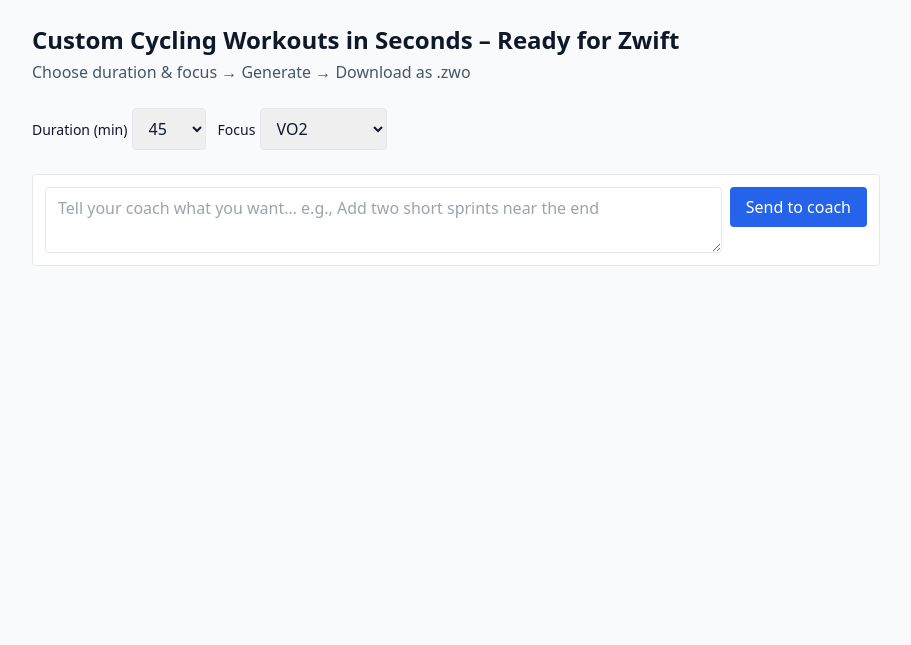
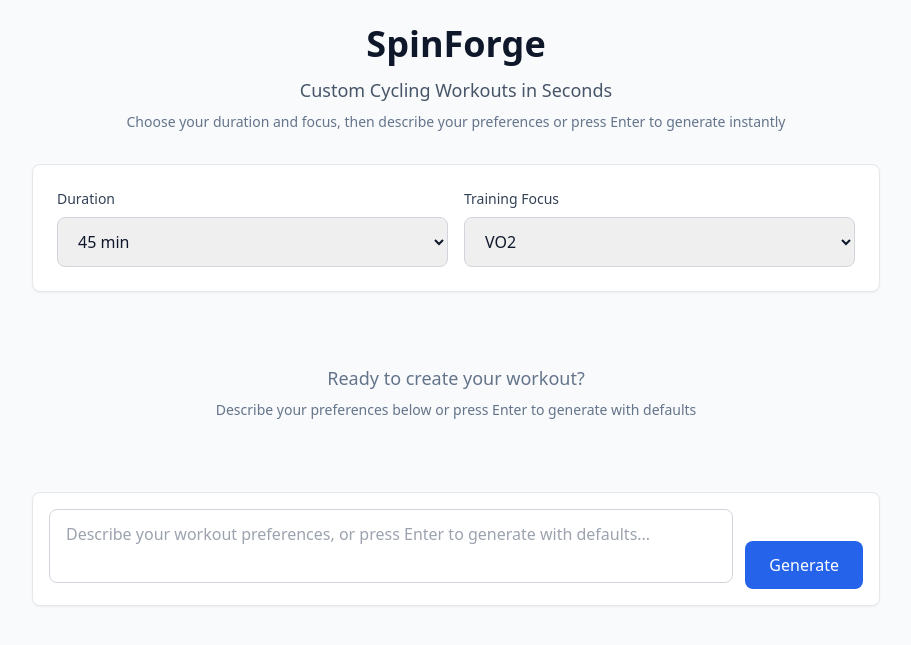
Before and after one commit to sbadecker/SpinForge, a Flask app: page / in a window 1280 px wide. Shown: the top 645 px of the page, without its empty margins (184-1095 px from the left). Run offline with Flask 3, Linux system fonts and the light colour scheme; some libraries are stand-ins or nearby versions.

Commit message:
Front-end face lift

```diff
--- a/templates/index.html
+++ b/templates/index.html
@@ -2,33 +2,79 @@
 <html>
 <head>
   <meta charset="utf-8"/>
-  <title>RoadForge – Workouts in Sekunden</title>
+  <title>SpinForge – Custom Cycling Workouts in Seconds</title>
   <meta name="viewport" content="width=device-width, initial-scale=1"/>
   <script src="https://unpkg.com/htmx.org@1.9.12"></script>
   <script src="https://cdn.tailwindcss.com"></script>
+  <style>
+    @keyframes slide-up {
+      from {
+        opacity: 0;
+        transform: translateY(20px);
+      }
+      to {
+        opacity: 1;
+        transform: translateY(0);
+      }
+    }
+
+    .animate-slide-up {
+      animation: slide-up 0.3s ease-out;
+    }
+
+    .wf-bar {
+      transition: opacity 0.2s ease, transform 0.2s ease;
+    }
+
+    .wf-bar:hover {
+      transform: scale(1.02);
+    }
+
+    .chart-fade-in {
+      animation: fade-in 0.5s ease-out;
+    }
+
+    @keyframes fade-in {
+      from { opacity: 0; }
+      to { opacity: 1; }
+    }
+
+    .sr-only {
+      position: absolute;
+      width: 1px;
+      height: 1px;
+      padding: 0;
+      margin: -1px;
+      overflow: hidden;
+      clip: rect(0, 0, 0, 0);
+      white-space: nowrap;
+      border: 0;
+    }
+  </style>
 </head>
-<body class="bg-slate-50 text-slate-900">
+<body class="bg-gray-50 text-slate-900">
   <div class="max-w-4xl mx-auto p-6">
-    <h1 class="text-2xl font-bold mb-1">Custom Cycling Workouts in Seconds – Ready for Zwift</h1>
-    <p class="text-slate-600 mb-6">Choose duration & focus → Generate → Download as .zwo</p>
+    <div class="text-center mb-8">
+      <h1 class="text-4xl font-bold text-slate-900 mb-3">SpinForge</h1>
+      <p class="text-lg text-slate-600 mb-2">Custom Cycling Workouts in Seconds</p>
+      <p class="text-sm text-slate-500">Choose your duration and focus, then describe your preferences or press Enter to generate instantly</p>
+    </div>
 
     <!-- Form -->
-    <form class="flex flex-wrap gap-3 items-end"
-          hx-post="/preview_nl" hx-trigger="submit"
-          hx-target="#preview" hx-swap="none" id="wf" novalidate>
-      <div id="form-errors" class="w-full text-red-600 text-sm hidden"></div>
+    <div class="bg-white rounded-lg shadow-sm border border-gray-200 p-6 mb-6">
+      <div id="form-errors" class="w-full text-red-600 text-sm hidden mb-4"></div>
 
-
-      <label class="block">
-        <span class="text-sm">Duration (min)</span>
-        <select name="duration_min" class="px-3 py-2 border rounded" required>
-          <option>30</option><option selected>45</option><option>60</option><option>75</option><option>90</option><option>105</option><option>120</option><option>135</option><option>150</option><option>165</option><option>180</option><option>195</option><option>210</option><option>225</option><option>240</option>
+      <div class="flex flex-col sm:flex-row gap-4 items-end">
+        <label class="block flex-1">
+          <span class="text-sm font-medium text-slate-700 mb-2 block">Duration</span>
+          <select name="duration_min" class="w-full px-4 py-3 border border-gray-300 rounded-lg focus:ring-2 focus:ring-blue-500 focus:border-blue-500 transition-colors" required aria-label="Workout duration in minutes">
+            <option>30 min</option><option selected>45 min</option><option>60 min</option><option>75 min</option><option>90 min</option><option>105 min</option><option>120 min</option><option>135 min</option><option>150 min</option><option>165 min</option><option>180 min</option><option>195 min</option><option>210 min</option><option>225 min</option><option>240 min</option>
           </select>
         </label>
 
-      <label class="block">
-        <span class="text-sm">Focus</span>
-        <select name="focus" class="px-3 py-2 border rounded" required>
+        <label class="block flex-1">
+          <span class="text-sm font-medium text-slate-700 mb-2 block">Training Focus</span>
+          <select name="focus" class="w-full px-4 py-3 border border-gray-300 rounded-lg focus:ring-2 focus:ring-blue-500 focus:border-blue-500 transition-colors" required aria-label="Training focus type">
             <option>Recovery</option>
             <option>Endurance</option>
             <option>SweetSpot</option>
@@ -36,33 +82,39 @@
             <option selected>VO2</option>
           </select>
         </label>
-
-      <label id="row-vary" class="inline-flex items-center gap-2">
-        <input type="checkbox" name="vary" class="w-4 h-4">
-        <span class="text-sm">Variation</span>
-      </label>
-
-      <!-- NL preferences -->
-      <label id="row-prefs" class="block w-full hidden">
-        <span class="text-sm">Preferences (free text)</span>
-        <textarea name="prefs" rows="3" class="w-full px-3 py-2 border rounded" placeholder="e.g., 3x8min @ Z4 with 4min Z2 recoveries; include 10min warmup & cooldown"></textarea>
-      </label>
-      <button id="btn-submit" class="px-4 py-2 bg-blue-600 text-white rounded">Generate workout</button>
-    </form>
+      </div>
+    </div>
 
     <!-- Preview -->
-    <div id="preview" class="mt-6 text-sm text-slate-800">
-      <div class="text-slate-500">No workout generated yet.</div>
+    <div id="preview" class="mb-6">
+      <div class="text-center text-slate-500 py-12">
+        <div class="text-lg mb-2">Ready to create your workout?</div>
+        <div class="text-sm">Describe your preferences below or press Enter to generate with defaults</div>
+      </div>
     </div>
 
-    <!-- Conversation (NL mode) -->
-    <div id="chat" class="mt-6 space-y-4 hidden" aria-live="polite" aria-relevant="additions"></div>
+    <!-- Conversation -->
+    <div id="chat" class="space-y-4 mb-6" aria-live="polite" aria-relevant="additions" role="log" aria-label="Workout generation conversation"></div>
 
-    <!-- Composer (NL mode) -->
-    <div id="composer-wrap" class="mt-4 border rounded bg-white p-3 sticky bottom-0 hidden">
-      <div class="flex items-start gap-2">
-        <textarea id="composer" rows="2" class="flex-1 px-3 py-2 border rounded" placeholder="Tell your coach what you want… e.g., Add two short sprints near the end"></textarea>
-        <button id="btn-send" class="px-4 py-2 bg-blue-600 text-white rounded">Send to coach</button>
+    <!-- Composer -->
+    <div class="bg-white rounded-lg shadow-sm border border-gray-200 p-4 sticky bottom-6 sm:bottom-6 bottom-4">
+      <div class="flex flex-col sm:flex-row items-end gap-3">
+        <div class="flex-1 w-full">
+          <textarea
+            id="composer"
+            rows="2"
+            class="w-full px-4 py-3 border border-gray-300 rounded-lg focus:ring-2 focus:ring-blue-500 focus:border-blue-500 transition-colors resize-none min-h-[44px]"
+            placeholder="Describe your workout preferences, or press Enter to generate with defaults..."
+            aria-label="Workout preferences"
+          ></textarea>
+        </div>
+        <button
+          id="btn-send"
+          class="w-full sm:w-auto px-6 py-3 bg-blue-600 text-white rounded-lg hover:bg-blue-700 focus:ring-2 focus:ring-blue-500 focus:ring-offset-2 transition-colors font-medium min-h-[44px]"
+          aria-label="Generate workout"
+        >
+          Generate
+        </button>
       </div>
       <div id="composer-error" class="text-sm text-red-600 mt-2 hidden"></div>
     </div>
@@ -73,12 +125,12 @@
     // Helper & Zones/Palette
     // -----------------------
     const ZONES = [
-      { label: 'Z1', min: 0.00, max: 0.55, color: '#9ca3af' },    // Grey
-      { label: 'Z2', min: 0.55, max: 0.75, color: '#3b82f6' },    // Blue
-      { label: 'Z3', min: 0.75, max: 0.90, color: '#22c55e' },    // Green
-      { label: 'Z4', min: 0.90, max: 1.05, color: '#f59e0b' },    // Yellow
-      { label: 'Z5', min: 1.05, max: 1.20, color: '#f97316' },    // Orange
-      { label: 'Z6', min: 1.20, max: Infinity, color: '#ef4444' },    // Red (open-ended)
+      { label: 'Z1', min: 0.00, max: 0.55, color: '#94a3b8' },    // Slate
+      { label: 'Z2', min: 0.55, max: 0.75, color: '#2563eb' },    // Blue
+      { label: 'Z3', min: 0.75, max: 0.90, color: '#16a34a' },    // Green
+      { label: 'Z4', min: 0.90, max: 1.05, color: '#eab308' },    // Yellow
+      { label: 'Z5', min: 1.05, max: 1.20, color: '#ea580c' },    // Orange
+      { label: 'Z6', min: 1.20, max: Infinity, color: '#dc2626' },    // Red
     ];
     function zoneFor(p) {
       const x = Math.max(0, p || 0);
@@ -144,9 +196,9 @@
     // -----------------------
     // Form Validation (Client)
     // -----------------------
-    const form = document.getElementById('wf');
+    const form = document.querySelector('form');
     const errorsEl = document.getElementById('form-errors');
-    const submitBtn = document.getElementById('btn-submit');
+    const submitBtn = document.getElementById('btn-send');
 
     const allowedFocus = new Set(['Recovery','Endurance','SweetSpot','Threshold','VO2']);
 
@@ -196,57 +248,12 @@
     }
 
     function updateModeUI() {
-      // toggle endpoint
-      form.setAttribute('hx-post', isNLMode() ? '/preview_nl' : '/preview');
-      // toggle fields
-      // In chat (NL) mode, hide the old free-text preferences field
-      document.getElementById('row-prefs').classList.toggle('hidden', isNLMode());
-      document.getElementById('row-vary').classList.toggle('hidden', isNLMode());
-      // chat vs preview
-      document.getElementById('chat').classList.toggle('hidden', !isNLMode());
-      document.getElementById('composer-wrap').classList.toggle('hidden', !isNLMode());
-      document.getElementById('preview').classList.toggle('hidden', isNLMode());
-      document.getElementById('btn-submit').classList.toggle('hidden', isNLMode());
+      // Always in NL mode now - no need to toggle
+      // All UI elements are always visible
     }
     updateModeUI();
 
-    form.addEventListener('submit', (e) => {
-      const { ok, messages } = validateForm();
-      if (!ok) {
-        e.preventDefault();
-        showErrors(messages);
-      } else {
-        clearErrors();
-      }
-    });
-
-    form.addEventListener('change', () => {
-      // re-validate on any change
-      const { ok, messages } = validateForm();
-      if (ok) clearErrors(); else showErrors(messages);
-    });
-
-    // Disable submit during request & surface HTMX errors
-    document.body.addEventListener('htmx:beforeRequest', (e) => {
-      if (e.detail.elt === form) {
-        submitBtn.setAttribute('disabled','');
-        submitBtn.classList.add('opacity-50','cursor-not-allowed');
-      }
-    });
-    document.body.addEventListener('htmx:afterRequest', (e) => {
-      if (e.detail.elt === form) {
-        submitBtn.removeAttribute('disabled');
-        submitBtn.classList.remove('opacity-50','cursor-not-allowed');
-        clearErrors();
-      }
-    });
-    document.body.addEventListener('htmx:responseError', (e) => {
-      if (e.detail.elt === form) {
-        showErrors(['Server error while generating the workout']);
-        submitBtn.removeAttribute('disabled');
-        submitBtn.classList.remove('opacity-50','cursor-not-allowed');
-      }
-    });
+    // Form validation is now handled in the chat composer
 
     // -----------------------
     // Chart Rendering (SVG)
@@ -254,11 +261,11 @@
     function drawWorkoutChart(data) {
       const total = data.steps.reduce((s,x)=>s + x.d, 0);
       const W = 960;      // Zeichenfläche
-      const Hmax = 160;   // Balkenhöhe (oben)
-      const Hmin = 28;    // Mindesthöhe (damit leichte Bereiche sichtbar sind)
-      const PAD_L = 42;   // Platz für y-Achse
-      const PAD_R = 6;    // rechter Innenabstand
-      const H = Hmax + 38;  // + Achse
+      const Hmax = 180;   // Balkenhöhe (oben) - increased for better readability
+      const Hmin = 32;    // Mindesthöhe (damit leichte Bereiche sichtbar sind)
+      const PAD_L = 48;   // Platz für y-Achse - increased for better spacing
+      const PAD_R = 8;    // rechter Innenabstand
+      const H = Hmax + 42;  // + Achse
       const GAP = 2;      // Abstand zwischen Balken
       const RX = 5;       // Rundung der Ecken (mehr Rundung)
 
@@ -289,7 +296,7 @@
 
       // 2) SVG Start + Achsen/Gitter
       const svg = [];
-      svg.push(`<svg viewBox="0 0 ${W} ${H}" preserveAspectRatio="xMidYMid meet" class="w-full h-auto bg-white rounded ring-1 ring-slate-200">`);
+      svg.push(`<svg viewBox="0 0 ${W} ${H}" preserveAspectRatio="xMidYMid meet" class="w-full h-auto bg-white rounded-lg shadow-sm border border-gray-200">`);
       // Defs: Shadow + gradient for ramps
       svg.push(`
         <defs>
@@ -385,23 +392,47 @@
 
       // 4) DOM schreiben
       const chartHtml = svg.join('');
-      const summaryHtml = `Name: <b>${data.name}</b> · IF <b>${data.if}</b> · TSS <b>${data.tss}</b> · Duration <b>${fmtMinSec(total)}</b>`;
+      const summaryHtml = `
+        <div class="bg-white rounded-lg shadow-sm border border-gray-200 p-4">
+          <div class="flex flex-wrap items-center gap-6 text-sm">
+            <div class="flex items-center gap-2">
+              <span class="text-slate-500">Workout:</span>
+              <span class="font-semibold text-slate-900">${data.name}</span>
+            </div>
+            <div class="flex items-center gap-2">
+              <span class="text-slate-500">IF:</span>
+              <span class="font-semibold text-blue-600">${data.if}</span>
+            </div>
+            <div class="flex items-center gap-2">
+              <span class="text-slate-500">TSS:</span>
+              <span class="font-semibold text-orange-600">${data.tss}</span>
+            </div>
+            <div class="flex items-center gap-2">
+              <span class="text-slate-500">Duration:</span>
+              <span class="font-semibold text-slate-900">${fmtMinSec(total)}</span>
+            </div>
+          </div>
+        </div>`;
       const legendHtml = `
-        <div class="grid grid-cols-2 sm:grid-cols-3 md:grid-cols-6 gap-2 text-xs">
+        <div class="bg-white rounded-lg shadow-sm border border-gray-200 p-4">
+          <h4 class="text-sm font-medium text-slate-700 mb-3">Training Zones</h4>
+          <div class="grid grid-cols-2 sm:grid-cols-3 md:grid-cols-6 gap-3 text-xs">
             ${ZONES.map(z => `
               <div class="flex items-center gap-2">
-              <span class="w-3 h-3 inline-block rounded" style="background:${z.color}"></span>
-              ${z.label} ${(z.min*100).toFixed(0)}–${Number.isFinite(z.max)?(z.max*100).toFixed(0)+'%':'+'}
+                <span class="w-3 h-3 inline-block rounded-full" style="background:${z.color}"></span>
+                <span class="text-slate-600">${z.label}</span>
+                <span class="text-slate-500">${(z.min*100).toFixed(0)}–${Number.isFinite(z.max)?(z.max*100).toFixed(0)+'%':'+'}%</span>
               </div>
             `).join('')}
+          </div>
         </div>`;
 
       document.getElementById('preview').innerHTML = `
-        <div class="space-y-3">
-          <div id="chart" class="group relative">${chartHtml}<div id="tooltip" class="hidden absolute -translate-x-1/2 -translate-y-full px-2 py-1 bg-slate-900 text-white text-xs rounded shadow">Tooltip</div></div>
-          <div id="summary" class="text-slate-700">${summaryHtml}</div>
-          ${data.description ? `<div id="desc" class="text-slate-700"><b>Description:</b> ${data.description}</div>` : ''}
-          <div id="legend" class="mt-2">${legendHtml}</div>
+        <div class="space-y-4">
+          <div id="chart" class="group relative chart-fade-in">${chartHtml}<div id="tooltip" class="hidden absolute -translate-x-1/2 -translate-y-full px-3 py-2 bg-slate-900 text-white text-xs rounded-lg shadow-lg z-10">Tooltip</div></div>
+          ${data.description ? `<div class="bg-white rounded-lg shadow-sm border border-gray-200 p-4 chart-fade-in"><h4 class="text-sm font-medium text-slate-700 mb-2">Description</h4><p class="text-slate-600 text-sm">${data.description}</p></div>` : ''}
+          <div id="summary" class="chart-fade-in">${summaryHtml}</div>
+          <div id="legend" class="chart-fade-in">${legendHtml}</div>
         </div>`;
 
       // Hover interactions and tooltip (with tap-to-pin)
@@ -421,8 +452,14 @@
           const rect = chartEl.getBoundingClientRect();
           const x = ev.clientX - rect.left;
           const y = ev.clientY - rect.top;
-          tip.style.left = `${x}px`;
-          tip.style.top = `${y - 6}px`;
+          // Better tooltip positioning
+          const tooltipWidth = 200; // approximate tooltip width
+          let leftPos = x;
+          if (x > rect.width - tooltipWidth) {
+            leftPos = x - tooltipWidth;
+          }
+          tip.style.left = `${leftPos}px`;
+          tip.style.top = `${y - 8}px`;
         });
         bar.addEventListener('mouseleave', () => {
           if (pinned) return;
@@ -473,20 +510,32 @@
     // -----------------------
     // Conversational NL flow (single composer)
     // -----------------------
+    function announceToScreenReader(message) {
+      const announcement = document.createElement('div');
+      announcement.setAttribute('aria-live', 'polite');
+      announcement.setAttribute('aria-atomic', 'true');
+      announcement.className = 'sr-only';
+      announcement.textContent = message;
+      document.body.appendChild(announcement);
+      setTimeout(() => document.body.removeChild(announcement), 1000);
+    }
+
     function addUserMsg(text) {
       const m = document.createElement('div');
-      m.className = 'flex justify-end';
-      m.innerHTML = `<div class="max-w-[80%] bg-blue-600 text-white rounded-2xl px-3 py-2">${text}</div>`;
+      m.className = 'flex justify-end animate-slide-up';
+      m.innerHTML = `<div class="max-w-[80%] bg-blue-600 text-white rounded-3xl px-4 py-3 shadow-sm" role="text">${text}</div>`;
       document.getElementById('chat').appendChild(m);
       m.scrollIntoView({ behavior: 'smooth', block: 'end' });
+      announceToScreenReader(`You said: ${text}`);
     }
 
     function addCoachMsg(html) {
       const m = document.createElement('div');
-      m.className = 'flex justify-start';
-      m.innerHTML = `<div class="max-w-[80%] bg-white rounded-2xl px-3 py-2 ring-1 ring-slate-200">${html}</div>`;
+      m.className = 'flex justify-start animate-slide-up';
+      m.innerHTML = `<div class="max-w-[80%] bg-white rounded-3xl px-4 py-3 shadow-sm border border-gray-200" role="text">${html}</div>`;
       document.getElementById('chat').appendChild(m);
       m.scrollIntoView({ behavior: 'smooth', block: 'end' });
+      announceToScreenReader('Coach generated a new workout');
     }
 
     function showChartMessage(data) {
@@ -502,13 +551,18 @@
       const legend = prev.querySelector('#legend');
 
       const wrap = document.createElement('div');
-      wrap.className = 'chart-message flex justify-start';
+      wrap.className = 'chart-message flex justify-start animate-slide-up';
       const card = document.createElement('div');
-      card.className = 'max-w-[80%] bg-white rounded-2xl px-3 py-3 ring-1 ring-slate-200';
+      card.className = 'max-w-[80%] bg-white rounded-3xl px-4 py-4 shadow-sm border border-gray-200';
       const header = `
-        <div class="flex items-center justify-between mb-2">
-          <div class="font-medium">${data.name}</div>
-          <a class="px-2 py-1 bg-slate-900 text-white rounded text-sm" href="${buildDownloadUrl()}">Download .zwo</a>
+        <div class="flex items-center justify-between mb-3">
+          <div class="font-semibold text-slate-900">${data.name}</div>
+          <a class="inline-flex items-center gap-2 px-4 py-2 bg-sky-600 text-white rounded-lg hover:bg-sky-700 focus:ring-2 focus:ring-sky-500 focus:ring-offset-2 transition-colors text-sm font-medium" href="${buildDownloadUrl()}" aria-label="Download workout file">
+            <svg class="w-4 h-4" fill="none" stroke="currentColor" viewBox="0 0 24 24">
+              <path stroke-linecap="round" stroke-linejoin="round" stroke-width="2" d="M12 10v6m0 0l-3-3m3 3l3-3m2 8H7a2 2 0 01-2-2V5a2 2 0 012-2h5.586a1 1 0 01.707.293l5.414 5.414a1 1 0 01.293.707V19a2 2 0 01-2 2z"></path>
+            </svg>
+            Download .zwo
+          </a>
         </div>
       `;
       card.innerHTML = header;
@@ -527,16 +581,51 @@
     }
 
     const sendBtn = document.getElementById('btn-send');
-    if (sendBtn) {
-      sendBtn.addEventListener('click', async () => {
-        const text = (document.getElementById('composer').value || '').trim();
+    const composer = document.getElementById('composer');
+
+    function setLoadingState(loading) {
+      if (loading) {
+        sendBtn.disabled = true;
+        sendBtn.textContent = 'Generating...';
+        sendBtn.classList.add('opacity-50', 'cursor-not-allowed');
+        composer.disabled = true;
+        composer.placeholder = 'Generating your workout...';
+      } else {
+        sendBtn.disabled = false;
+        sendBtn.textContent = 'Generate';
+        sendBtn.classList.remove('opacity-50', 'cursor-not-allowed');
+        composer.disabled = false;
+        composer.placeholder = 'Describe your workout preferences, or press Enter to generate with defaults...';
+      }
+    }
+
+    async function generateWorkout() {
+      const text = (composer.value || '').trim();
       const duration = document.querySelector('select[name="duration_min"]').value;
       const focus = document.querySelector('select[name="focus"]').value;
-        if (!text && !window.lastWorkout) return; // need initial prompt
 
+      // Validate form
+      const durationEl = document.querySelector('select[name="duration_min"]');
+      const focusEl = document.querySelector('select[name="focus"]');
+      const errors = [];
+
+      if (!durationEl.value) errors.push('Please select a duration');
+      if (!focusEl.value) errors.push('Please select a focus');
+
+      if (errors.length > 0) {
+        document.getElementById('form-errors').textContent = errors.join(' · ');
+        document.getElementById('form-errors').classList.remove('hidden');
+        return;
+      }
+
+      document.getElementById('form-errors').classList.add('hidden');
       document.getElementById('composer-error').classList.add('hidden');
+
+      setLoadingState(true);
+
       if (text) addUserMsg(text);
 
+      try {
         let url, body;
         if (window.lastWorkout) {
           url = '/preview_nl_refine';
@@ -555,16 +644,41 @@
 
         const resp = await fetch(url, { method: 'POST', body });
         if (!resp.ok) {
-          document.getElementById('composer-error').textContent = 'Coach had trouble generating a workout. Please try again.';
-          document.getElementById('composer-error').classList.remove('hidden');
-          return;
+          throw new Error('Failed to generate workout');
         }
+
         const data = await resp.json();
         window.lastWorkout = data;
-        addCoachMsg('<div class="text-sm text-slate-700 mb-2">Here’s a session based on your request.</div>');
+
+        if (window.lastWorkout) {
+          addCoachMsg('<div class="text-sm text-slate-700 mb-2">Here\'s your refined workout.</div>');
+        } else {
+          addCoachMsg('<div class="text-sm text-slate-700 mb-2">Here\'s a workout based on your preferences.</div>');
+        }
+
         showChartMessage(data);
         enableDownload();
-        document.getElementById('composer').value = '';
+        composer.value = '';
+        composer.focus();
+
+      } catch (error) {
+        document.getElementById('composer-error').textContent = 'Sorry, I had trouble generating your workout. Please try again.';
+        document.getElementById('composer-error').classList.remove('hidden');
+      } finally {
+        setLoadingState(false);
+      }
+    }
+
+    if (sendBtn) {
+      sendBtn.addEventListener('click', generateWorkout);
+    }
+
+    if (composer) {
+      composer.addEventListener('keydown', (e) => {
+        if (e.key === 'Enter' && !e.shiftKey) {
+          e.preventDefault();
+          generateWorkout();
+        }
       });
     }
   </script>
```
Lines whose indentation alone changed are shown as unchanged.
